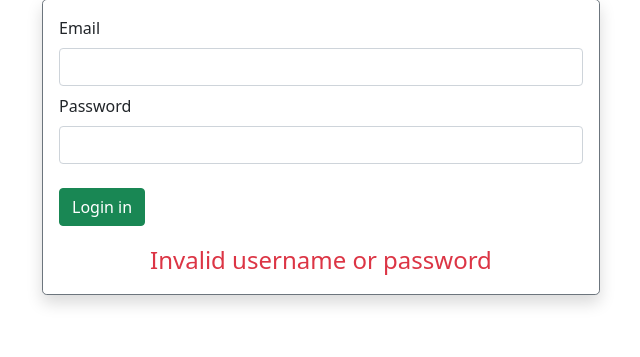
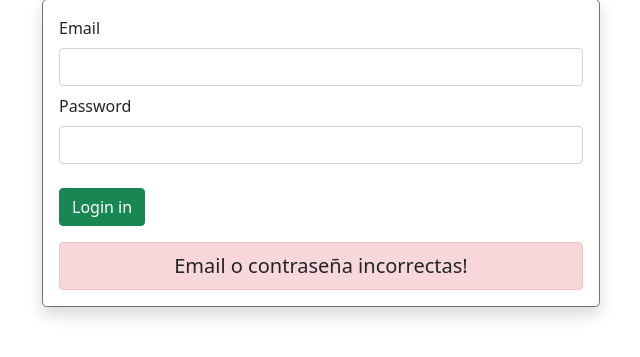
Before and after one commit to Boniich/ecommerce-igniter, a CodeIgniter app: page /ecommerceIgniter/index.php/do_client_login in a window 1280 px wide. Shown: the part 203-560 px from the top of the page, without its empty margins (319-959 px from the left). Run offline with CodeIgniter, Linux system fonts and the light colour scheme; tables that the repository leaves empty or names only in its code hold one stand-in row (values such as "Sample post").

Commit message:
improve alert of wrong email or password or another alert in register for clients

```diff
--- a/application/controllers/clients/auth/client_login.php
+++ b/application/controllers/clients/auth/client_login.php
@@ -33,7 +33,7 @@ class Client_login extends CI_Controller
             $this->_set_auth_data();
             redirect('products');
         } else {
-            $data['error_message'] = 'Invalid username or password';
+            $data['error_message'] = 'Email o contraseña incorrectas!';
             $data['title'] = 'Client Login';
             $this->load->view('head/head', $data);
             $this->load->view('navs/unauthenticated_nav/unauthenticated_nav');
--- a/application/controllers/clients/auth/client_register.php
+++ b/application/controllers/clients/auth/client_register.php
@@ -63,7 +63,7 @@ class Client_register extends CI_Controller
 
     private function _get_fields_empty_error()
     {
-        $data['error_message'] = 'One or more Required field are empty!';
+        $data['error_message'] = 'Uno o mas campos requeridos estan vacios!';
         $data['title'] = 'Registro de clientes';
         $this->load->view('head/head', $data);
         $this->load->view('navs/unauthenticated_nav/unauthenticated_nav');
--- a/application/views/auth/client_auth/client_login.php
+++ b/application/views/auth/client_auth/client_login.php
@@ -23,10 +23,11 @@ defined('BASEPATH') or exit('No direct script access allowed');
                 <button type="submit" name="submit" class="btn btn-success">Login in</button>
             </div>
             <?php echo form_close(); ?>
-            <p class="text-danger text-center fs-4 my-0">
-                <?php if (isset($error_message)) {
-                    echo $error_message;
-                } ?></p>
+            <?php if (isset($error_message)) : ?>
+                <div class="alert alert-danger p-2 m-0" role="alert">
+                    <p class="text-center m-0 text-dark fs-5"><?php echo $error_message; ?></p>
+                </div>
+            <?php endif ?>
         </div>
     </div>
 
```
Also changed, not shown: application/views/auth/client_auth/client_register.php (+5 -4 lines).
